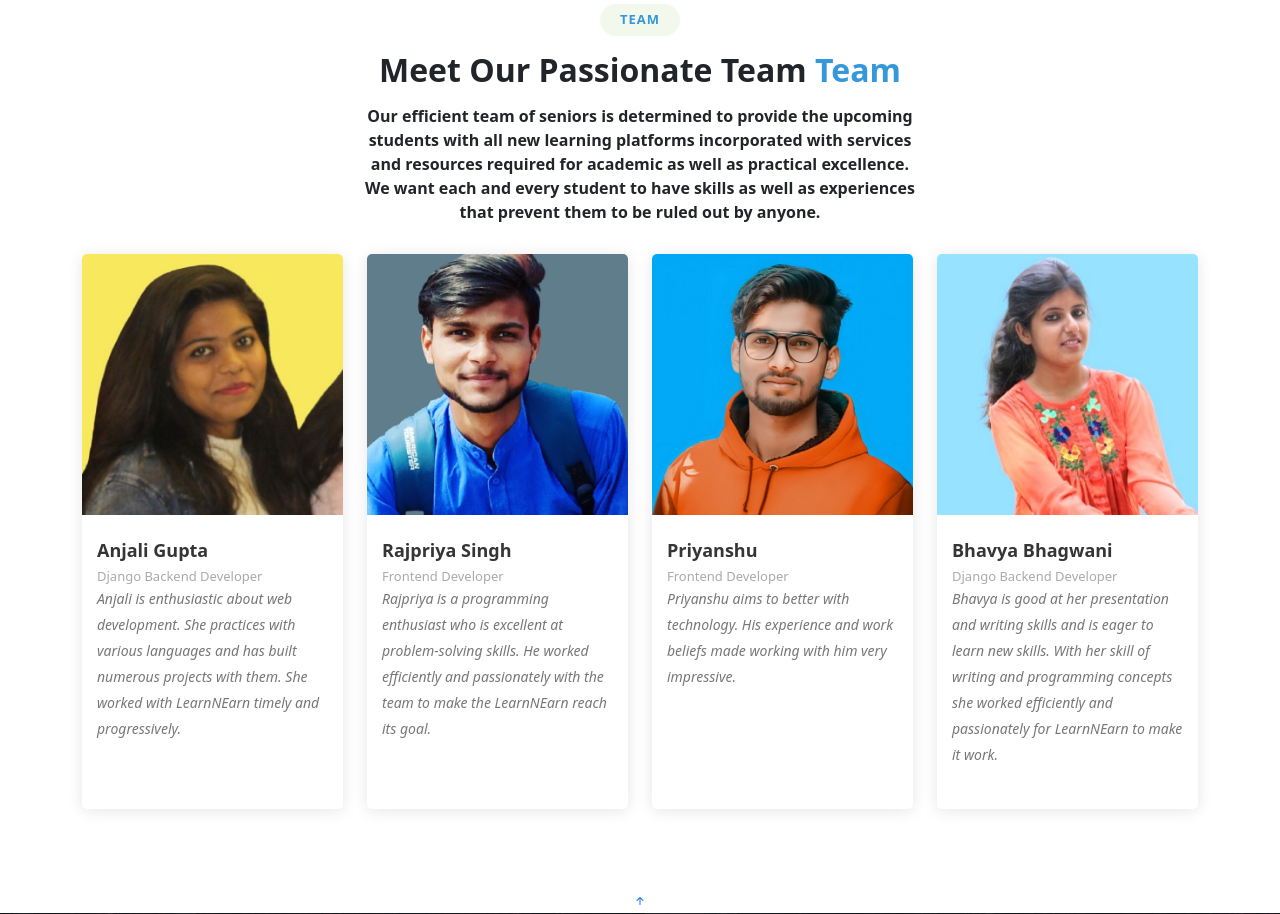
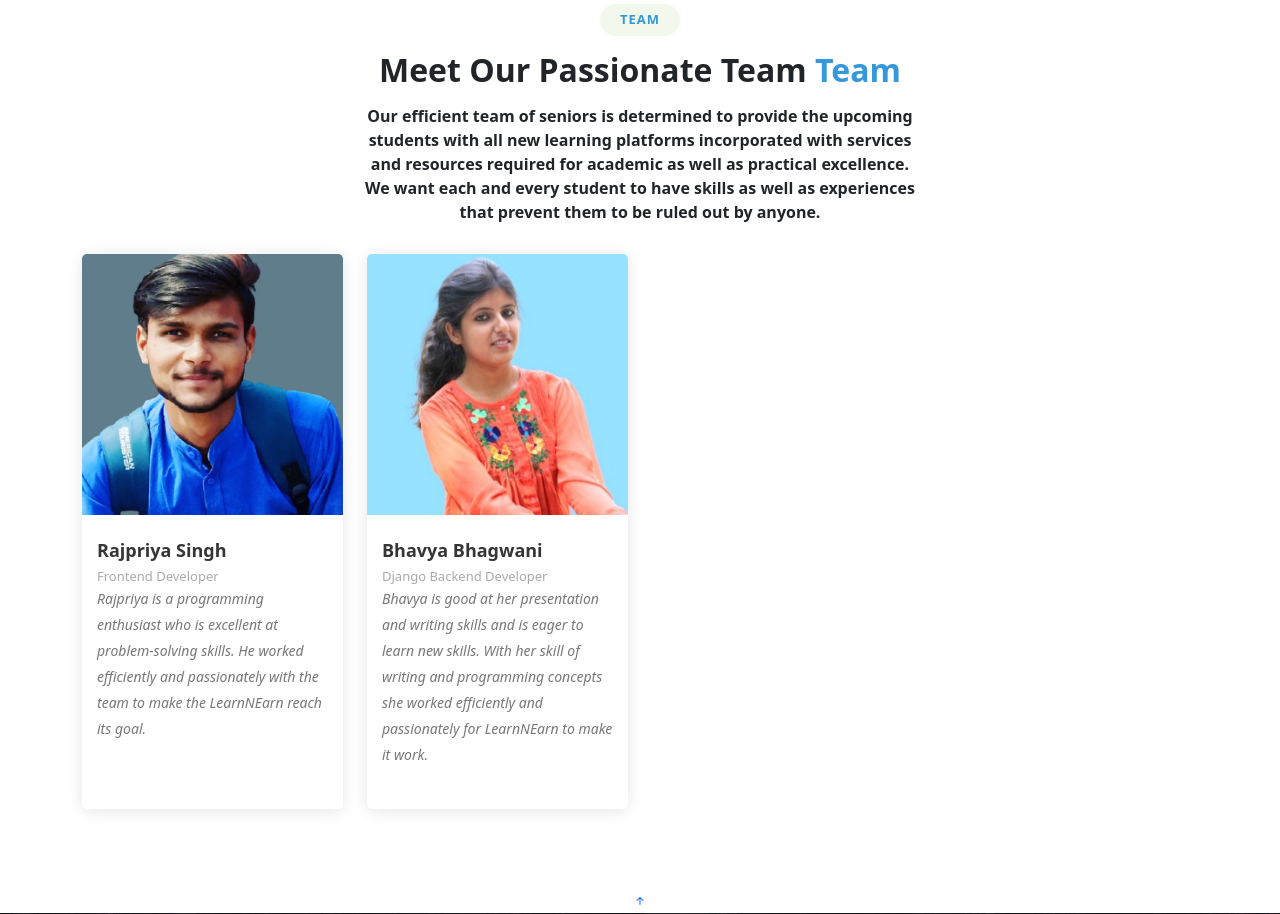
Before and after one commit to geekybhavya/LearnNEarn, a Django app: page / in a window 1280 px wide. Shown: the part 2932-3846 px from the top of the page. Run offline with Django 4.2, Linux system fonts and the light colour scheme; some libraries are stand-ins or nearby versions.

Commit message:
Deployment 2nd phase

```diff
--- a/templates/home/index3.html
+++ b/templates/home/index3.html
@@ -1246,28 +1246,6 @@
 
             <div class="row">
 
-                <div class="col-lg-3 col-md-6 d-flex align-items-stretch">
-                    <div class="member" data-aos="fade-up">
-                        <div class="member-img">
-                            <img src="/static/img/team/team11.jpg" class="img-fluid" alt="">
-                            <div class="social">
-                                <a href=""><i class="bi bi-twitter"></i></a>
-                                <a href=""><i class="bi bi-facebook"></i></a>
-                                <a href=""><i class="bi bi-instagram"></i></a>
-                                <a href=""><i class="bi bi-linkedin"></i></a>
-                            </div>
-                        </div>
-                        <div class="member-info">
-                            <h4>Anjali Gupta</h4>
-                            <span>Django Backend Developer</span>
-                            <p>
-                                Anjali is enthusiastic about web development. She practices with
-                                various languages and has built numerous projects with them. She
-                                worked with LearnNEarn timely and progressively.
-                            </p>
-                        </div>
-                    </div>
-                </div>
 
                 <div class="col-lg-3 col-md-6 d-flex align-items-stretch">
                     <div class="member" data-aos="fade-up" data-aos-delay="100">
@@ -1293,28 +1271,6 @@
                     </div>
                 </div>
 
-                <div class="col-lg-3 col-md-6 d-flex align-items-stretch">
-                    <div class="member" data-aos="fade-up" data-aos-delay="200">
-                        <div class="member-img">
-                            <img src="/static/img/team/team3.jpg" class="img-fluid" alt="">
-                            <div class="social">
-                                <a href=""><i class="bi bi-twitter"></i></a>
-                                <a href=""><i class="bi bi-facebook"></i></a>
-                                <a href=""><i class="bi bi-instagram"></i></a>
-                                <a href=""><i class="bi bi-linkedin"></i></a>
-                            </div>
-                        </div>
-                        <div class="member-info">
-                            <h4>Priyanshu</h4>
-                            <span>Frontend Developer</span>
-                            <p>
-                                Priyanshu aims to better with technology. His experience and work beliefs made working
-                                with him very impressive.
-
-                            </p>
-                        </div>
-                    </div>
-                </div>
                 <div class="col-lg-3 col-md-6 d-flex align-items-stretch">
                     <div class="member" data-aos="fade-up" data-aos-delay="300">
                         <div class="member-img">
```
